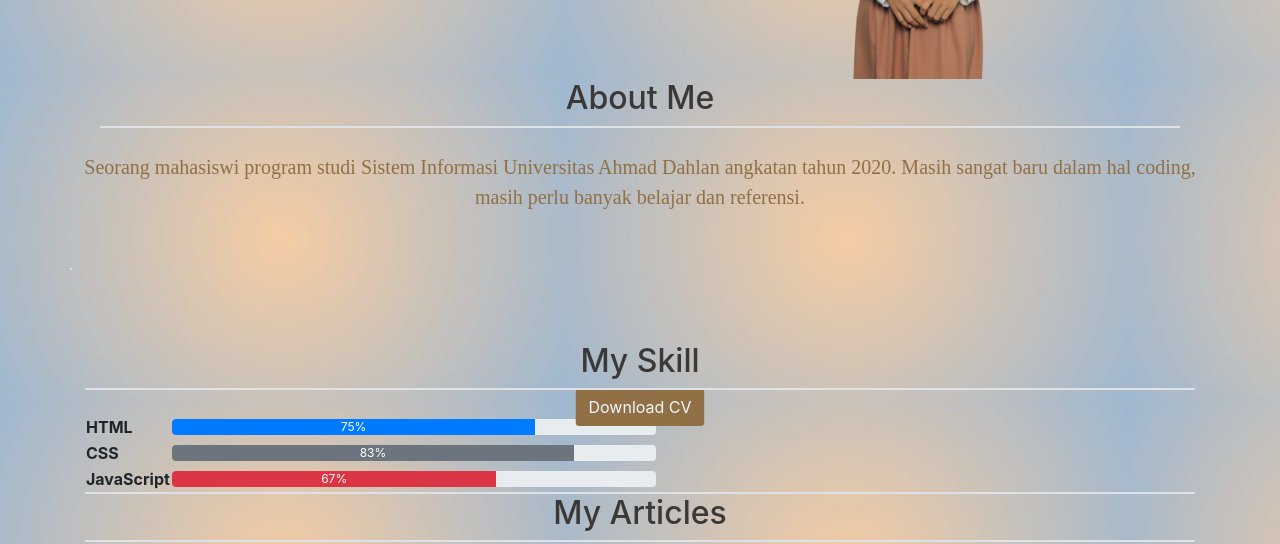
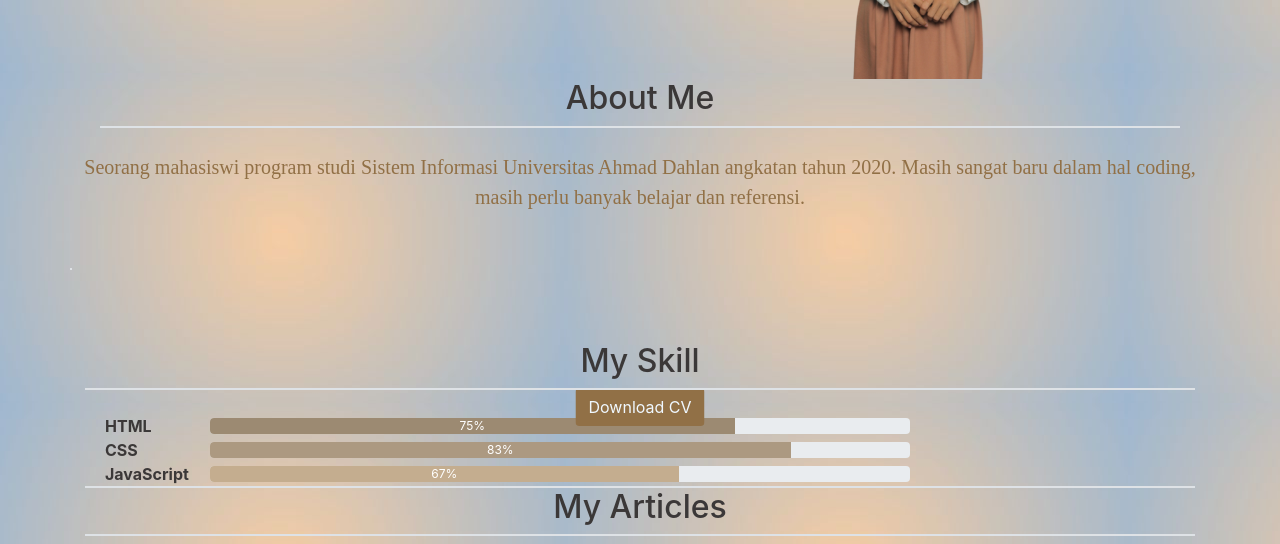
Before and after one commit to wenispr2703/Tekweb2022, a plain HTML site: page index.html in a window 1280 px wide. Shown: the part 257-801 px from the top of the page. Drawn offline with nearby package versions, Linux system fonts and the light colour scheme.

Commit message:
Update style.css

```diff
--- a/style.css
+++ b/style.css
@@ -35,6 +35,16 @@ p {
   font-size: 20px;
   position: relative;
 }
+.jarak{
+  padding:0px 20px;
+  color:#3b3838;
+}
+.bg-primary{background-color:rgb(156, 138, 114)!important}
+.bg-primary:focus,.bg-primary:hover{background-color:rgb(145, 112, 70)!important}
+.bg-secondary{background-color:rgb(172, 153, 129)!important}
+.bg-secondary:focus,.bg-secondary:hover{background-color:rgb(145, 112, 70)!important}
+.bg-danger{background-color:rgb(196, 173, 143)!important;}
+.bg-danger:focus,.bg-danger:hover{background-color:rgb(145, 112, 70)!important;}
 
 .btn a {
   background-color: rgb(145, 112, 70);
```
